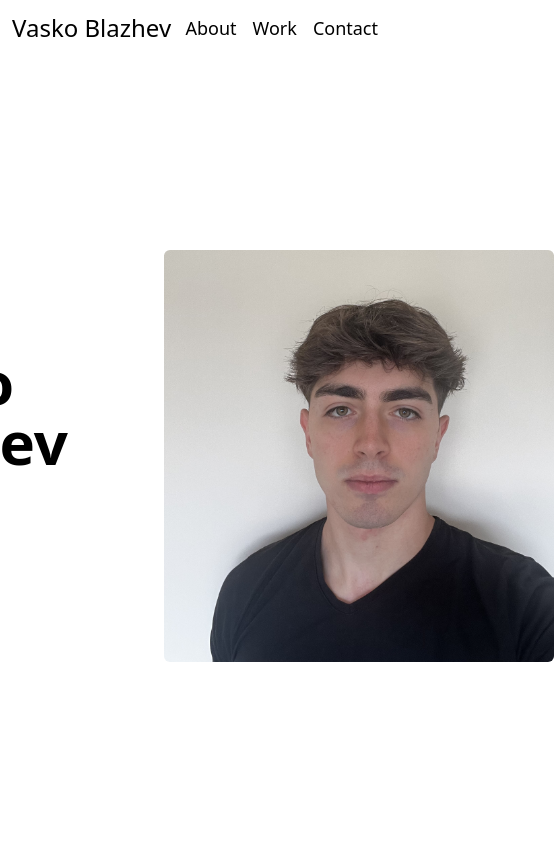
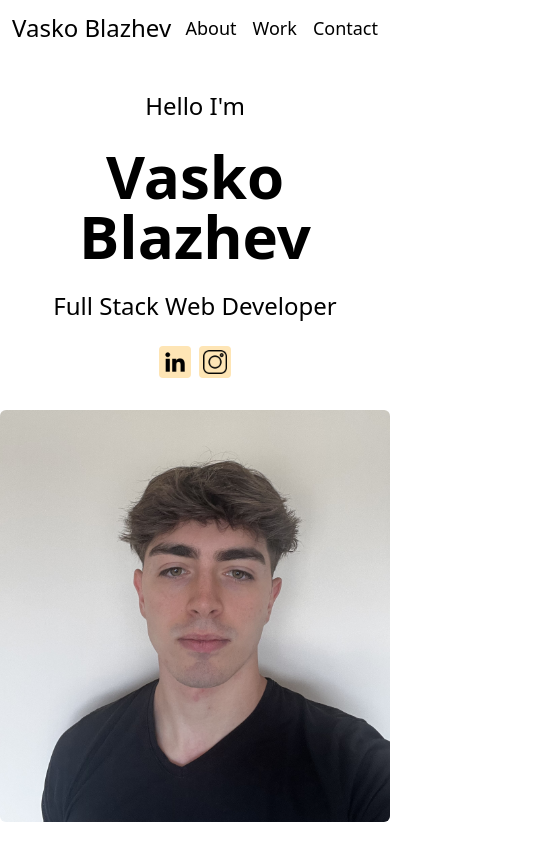
Before and after one commit to sunsesvasko/Portfolio, a React (Vite) app in the folder frontend/: page / in a window 390 px wide. Shown: the top 844 px of the page, 554 px wide, since content can reach past the window. Built offline with nearby package versions, Linux system fonts and the light colour scheme.

Commit message:
Landing page done + responsiveness

```diff
--- a/frontend/src/components/Landing.jsx
+++ b/frontend/src/components/Landing.jsx
@@ -1,13 +1,15 @@
 function Landing() {
   return (
-    <div className="h-[800px] text-black flex gap-24 items-center justify-center">
+    <div className="h-[800px] text-black flex md:gap-[76px] items-center justify-center flex-col md:flex-row gap-8">
       <div className="flex flex-col gap-6">
-        <p className="text-2xl font-medium">Hello I'm</p>
-        <h1 className="text-[60px] font-semibold leading-[60px]">
+        <p className="text-2xl font-medium text-center md:text-start">
+          Hello I'm
+        </p>
+        <h1 className="text-[60px] font-semibold leading-[60px] text-center md:text-start">
           Vasko <br /> Blazhev
         </h1>
         <p className="text-2xl font-medium">Full Stack Web Developer</p>
-        <ul className="flex justify-center gap-2 sm:justify-start">
+        <ul className="flex justify-center gap-2 md:justify-start">
           <li className="bg-[#fee5b5] w-[32px] h-[32px] flex items-center justify-center rounded-[4px]">
             <a href="https://www.linkedin.com" target="_blank">
               <img src="./linkedin.png" alt="Linked In" className="w-[24px]" />
@@ -21,9 +23,9 @@ function Landing() {
         </ul>
       </div>
       <img
-        src="./me2.jpeg"
+        src="./me.jpeg"
         alt="Picture of Me"
-        className="w-[400px] h-auto rounded-md"
+        className="w-[390px] h-auto rounded-md"
       />
     </div>
   );
```
Also changed, not shown: frontend/public/me.jpeg.
